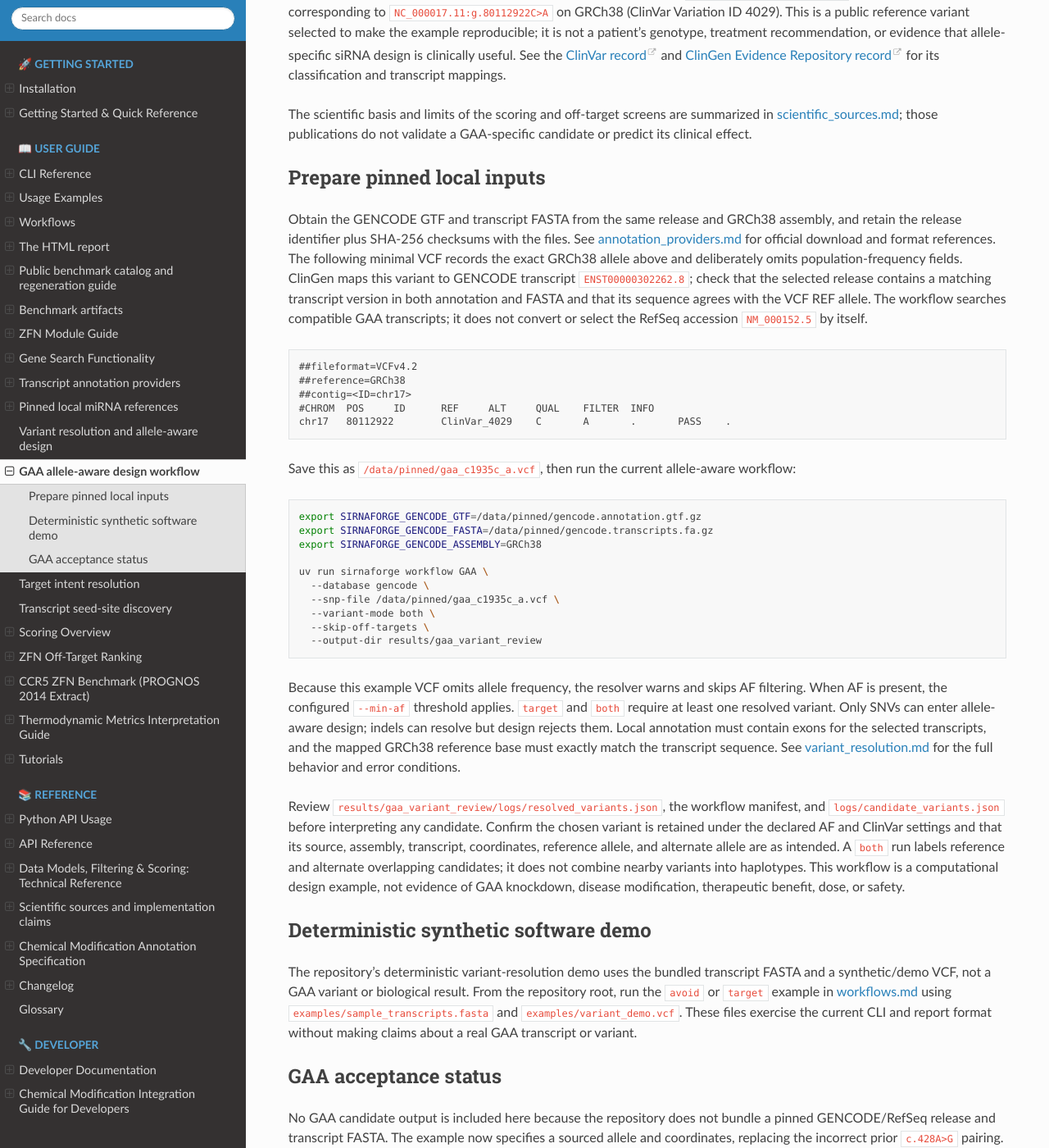
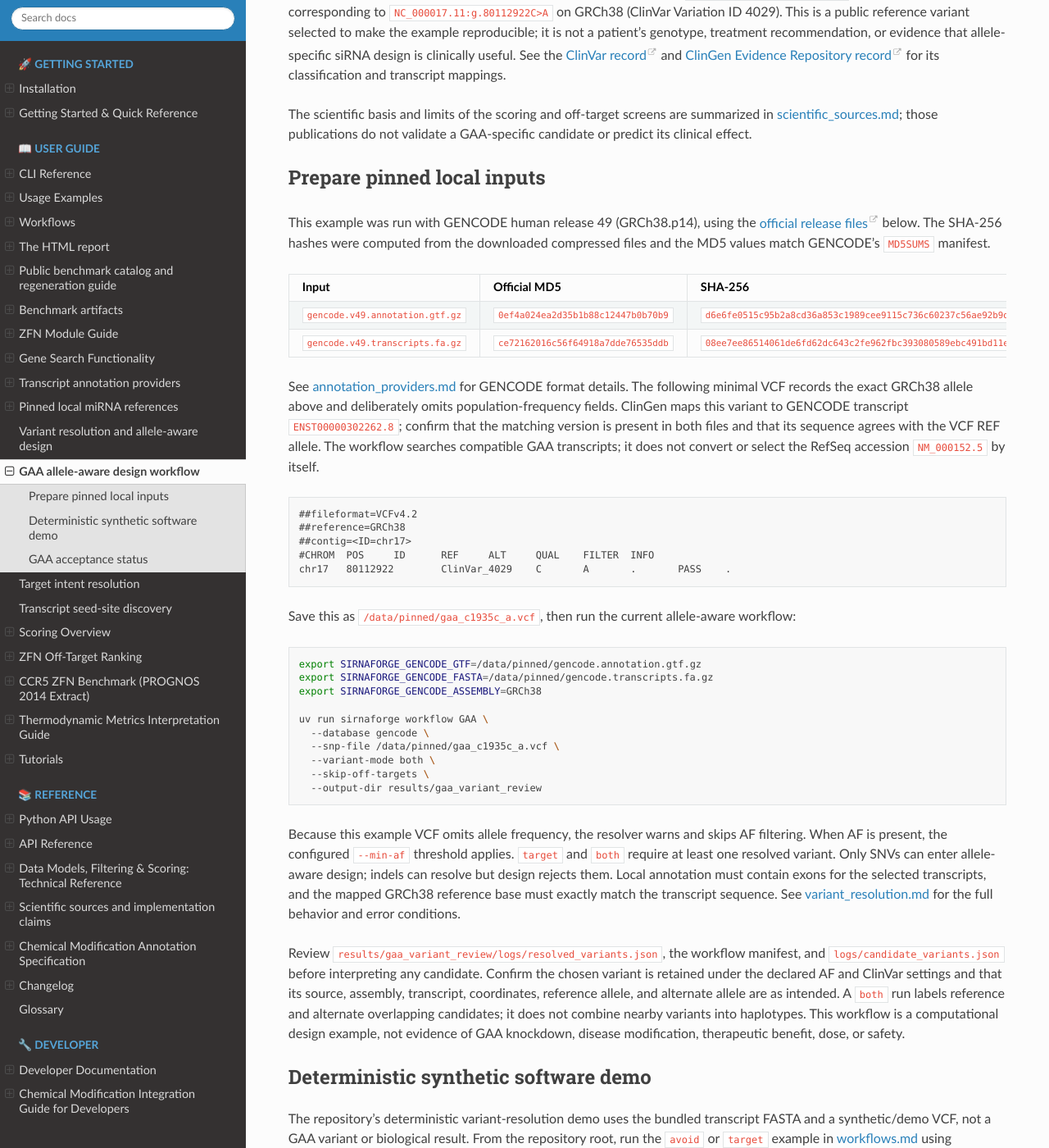
Before and after one commit to Austin-s-h/sirnaforge, a Sphinx documentation site: the page built from docs/gaa_variant_workflow.md, in a window 1280 px wide and 1400 px high, scrolled down 278 px. Shown: the whole window at 82% size. Built offline with Sphinx 7.4.7 and the Read the Docs theme 3.1.0, drawn with Linux system fonts in a browser that asks for light colours; some of the changed text lies outside the part shown.

Commit message:
Pin and record GAA variant workflow evidence

````diff
--- a/docs/gaa_variant_workflow.md
+++ b/docs/gaa_variant_workflow.md
@@ -6,7 +6,14 @@
 
 ## Prepare pinned local inputs
 
-Obtain the GENCODE GTF and transcript FASTA from the same release and GRCh38 assembly, and retain the release identifier plus SHA-256 checksums with the files. See {ref}`annotation_providers.md <obtain-a-pinned-release>` for official download and format references. The following minimal VCF records the exact GRCh38 allele above and deliberately omits population-frequency fields. ClinGen maps this variant to GENCODE transcript `ENST00000302262.8`; check that the selected release contains a matching transcript version in both annotation and FASTA and that its sequence agrees with the VCF REF allele. The workflow searches compatible GAA transcripts; it does not convert or select the RefSeq accession `NM_000152.5` by itself.
+This example was run with GENCODE human release 49 (GRCh38.p14), using the [official release files](https://ftp.ebi.ac.uk/pub/databases/gencode/Gencode_human/release_49/) below. The SHA-256 hashes were computed from the downloaded compressed files and the MD5 values match GENCODE's `MD5SUMS` manifest.
+
+| Input | Official MD5 | SHA-256 |
+| --- | --- | --- |
+| `gencode.v49.annotation.gtf.gz` | `0ef4a024ea2d35b1b88c12447b0b70b9` | `d6e6fe0515c95b2a8cd36a853c1989cee9115c736c60237c56ae92b9daaaf7c4` |
+| `gencode.v49.transcripts.fa.gz` | `ce72162016c56f64918a7dde76535ddb` | `08ee7ee86514061de6fd62dc643c2fe962fbc393080589ebc491bd11e22b119e` |
+
+See {ref}`annotation_providers.md <obtain-a-pinned-release>` for GENCODE format details. The following minimal VCF records the exact GRCh38 allele above and deliberately omits population-frequency fields. ClinGen maps this variant to GENCODE transcript `ENST00000302262.8`; confirm that the matching version is present in both files and that its sequence agrees with the VCF REF allele. The workflow searches compatible GAA transcripts; it does not convert or select the RefSeq accession `NM_000152.5` by itself.
 
 ```text
 ##fileformat=VCFv4.2
@@ -41,4 +48,4 @@
 
 ## GAA acceptance status
 
-No GAA candidate output is included here because the repository does not bundle a pinned GENCODE/RefSeq release and transcript FASTA. The example now specifies a sourced allele and coordinates, replacing the incorrect prior `c.428A>G` pairing. It is reproducible once matching local GRCh38 inputs are obtained and checksummed, and the selected GAA transcript's presence and sequence are confirmed. Any generated candidates remain computational hypotheses and require independent biological testing.
+The command completed against the pinned release 49 files above, resolving the one VCF SNV and retrieving 14 protein-coding GAA transcripts. It generated 11,120 general siRNA candidates but no candidate overlapping the variant under the default filters (`candidate_variants.json` reported zero variant-annotated candidates). No candidate output is included because this run did not produce an allele-specific guide. The result demonstrates input and workflow behavior only; it is not evidence of knockdown or clinical utility. The full GENCODE GTF is scanned during transcript lookup and annotation enrichment, so this local run took 8m47s; combine annotation requests and plan for the scan time when using full releases.
````
